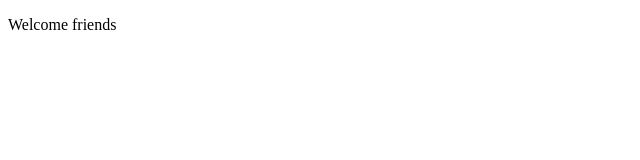
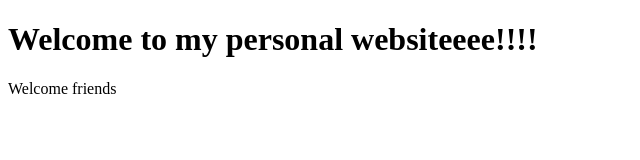
Before and after one commit to subomi234/personal-website, a plain HTML site: page index.html in a window 1280 px wide. Shown: the whole page, without its empty margins (0-640 px from the left). Drawn offline with Linux system fonts and the light colour scheme.

Commit message:
title for website

```diff
--- a/index.html
+++ b/index.html
@@ -5,6 +5,7 @@
     </head>
 
     <body>
+        <h1>Welcome to my personal websiteeee!!!!</h1>
         <p>Welcome friends</p>
     </body>
 </html>
```
